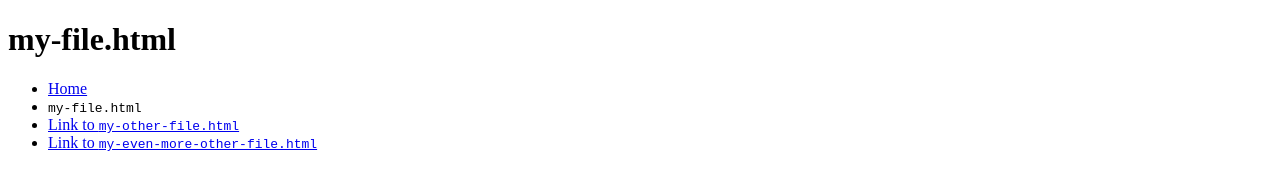
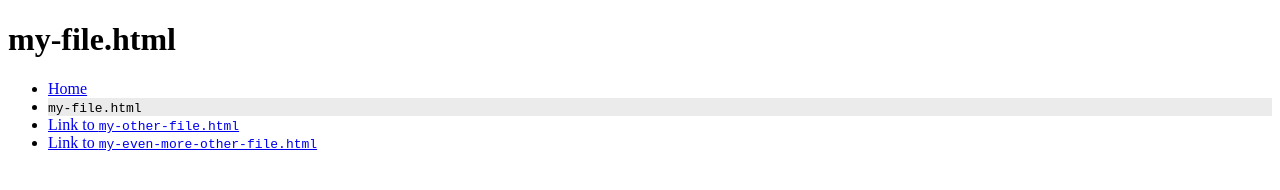
Before and after one commit to benzaaar/examples--intro-internet-programming--cs-275--uhart, a plain HTML site: page 13-february-2023/working-with-links-to-files/my-file.html in a window 1280 px wide. Drawn offline with Linux system fonts and the light colour scheme.

Commit message:
Implement “class="current"” using CSS

```diff
--- /dev/null
+++ b/13-february-2023/working-with-links-to-files/css/style.css
@@ -0,0 +1,3 @@
+.current {
+  background-color: rgb(235, 235, 235);
+}
--- a/13-february-2023/working-with-links-to-files/my-file.html
+++ b/13-february-2023/working-with-links-to-files/my-file.html
@@ -4,6 +4,7 @@
   <meta charset="UTF-8">
   <meta name="viewport" content="width=device-width, initial-scale=1.0">
   <title>my-file.html</title>
+  <link rel="stylesheet" href="css/style.css">
 </head>
 <body>
   <header>
```
Also changed, not shown: 13-february-2023/working-with-links-to-files/index.html (+1 -0 lines), 13-february-2023/working-with-links-to-files/my-even-more-other-file.html (+1 -0 lines), 13-february-2023/working-with-links-to-files/my-other-file.html (+1 -0 lines).
